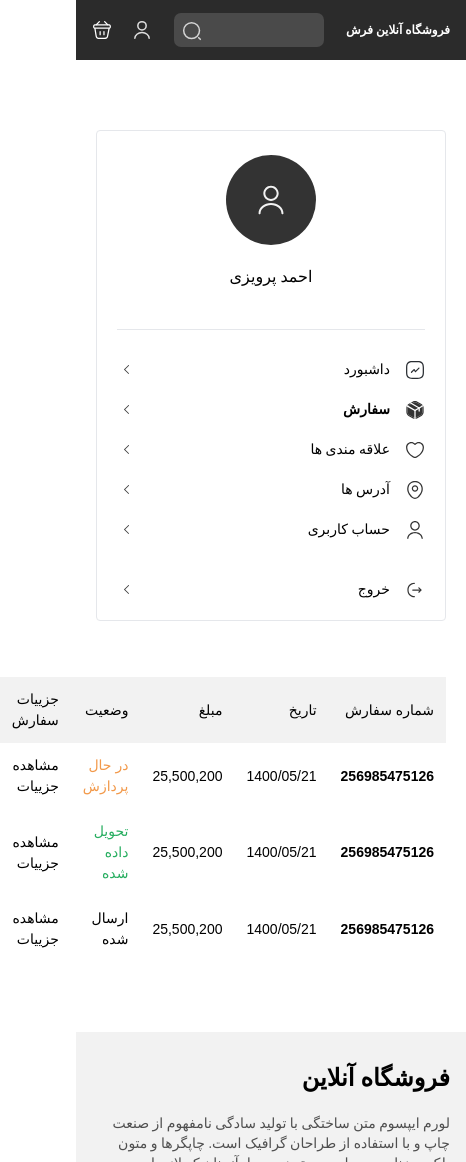
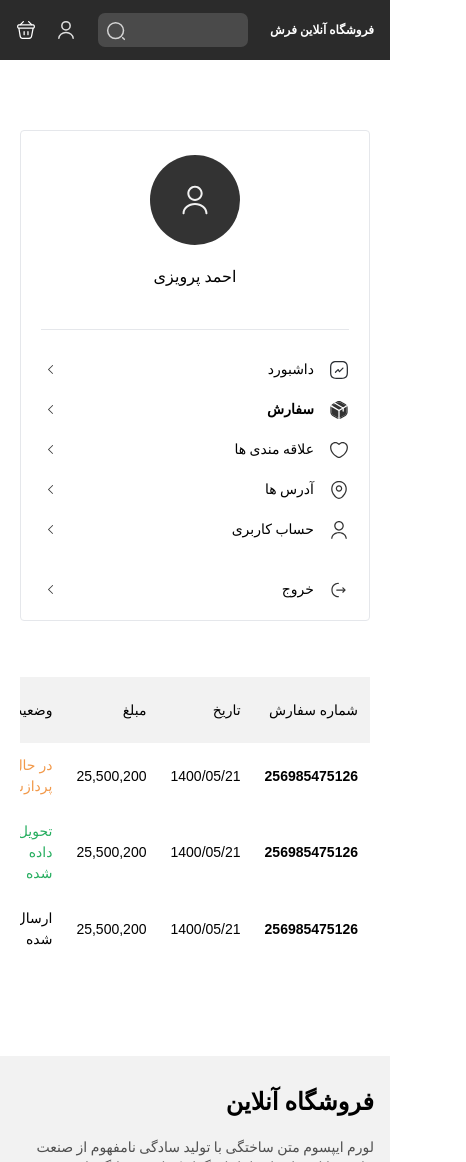
Before and after one commit to mohammad-saadati/tarita, a Next.js app: page /orders in a window 390 px wide. Shown: the top 1162 px of the page, 466 px wide, since content can reach past the window. Built offline with nearby package versions, Linux system fonts and the light colour scheme; no server answers.

Commit message:
table mobile view

```diff
--- a/src/pages/dashboard/index.tsx
+++ b/src/pages/dashboard/index.tsx
@@ -21,7 +21,9 @@ const Dashboard: NextPageWithLayout<DashboardProps> = () => {
           <Link href="/orders">مشاهده همه</Link>
         </div>
       </div>
-      <Orders />
+      <div className="flex justify-between items-center mb-6 overflow-x-scroll">
+        <Orders />
+      </div>
       <div className="flex justify-between items-center mb-6 mt-16">
         <div className="text-sm font-medium">علاقه مندی ها</div>
         <div className="text-sm cursor-pointer">
--- a/src/pages/orders/index.tsx
+++ b/src/pages/orders/index.tsx
@@ -20,7 +20,9 @@ interface OrdersProps {
 const Orders: NextPageWithLayout<OrdersProps> = ({ data }) => {
   return (
     <>
-      <OrdersTable />
+      <div className="flex justify-between items-center mb-6 overflow-x-scroll">
+        <OrdersTable />
+      </div>
     </>
   );
 };
```
